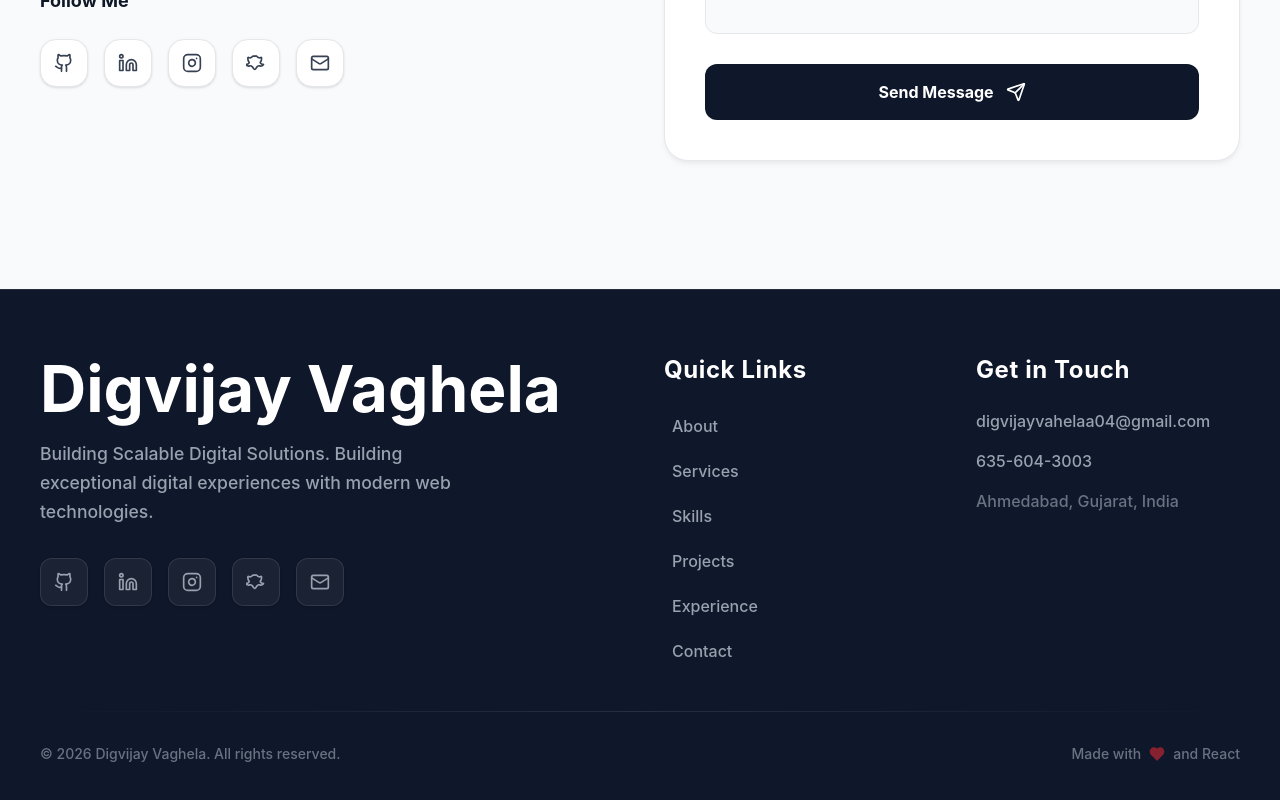
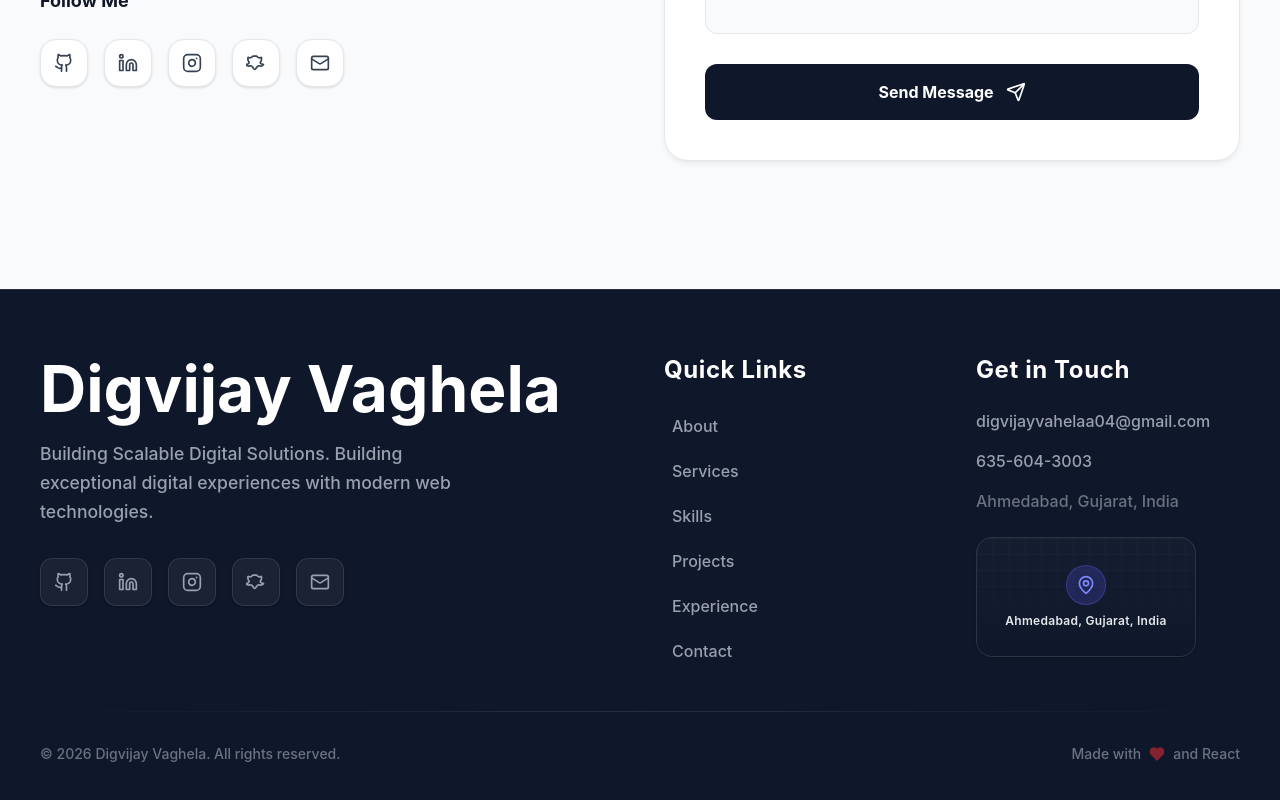
Before and after one commit to digvijayvaghelaa04/Portfolio-Dv, a React (Vite) app: page / in a window 1280 px wide. Shown: the part 8101-8901 px from the top of the page. Built offline with nearby package versions, Linux system fonts and the light colour scheme.

Commit message:
Add footer location map card

```diff
--- a/src/app/components/Footer.tsx
+++ b/src/app/components/Footer.tsx
@@ -1,5 +1,5 @@
 import { motion } from "motion/react";
-import { Github, Linkedin, Mail, Heart, ArrowUp, Instagram } from "lucide-react";
+import { Github, Linkedin, Mail, Heart, ArrowUp, Instagram, MapPin } from "lucide-react";
 import { SnapchatIcon } from "../components/icons/SnapchatIcon";
 import { portfolioData } from "../data/portfolio-data";
 
@@ -126,6 +126,28 @@ export function Footer() {
                 </li>
                 <li className="flex items-center text-gray-500">{portfolioData.personal.location}</li>
               </ul>
+
+              {/* Location Map Card */}
+              <a
+                href="https://maps.app.goo.gl/UZaEWEJfKCtRnght6"
+                target="_blank"
+                rel="noopener noreferrer"
+                aria-label="Open location in Google Maps"
+                className="mt-6 block relative w-full md:w-[220px] h-[120px] rounded-2xl overflow-hidden border border-white/10 bg-[#1E293B]/40 group shadow-sm hover:shadow-lg transition-all duration-300 hover:-translate-y-1 hover:scale-[1.02]"
+              >
+                {/* Map Grid Pattern */}
+                <div className="absolute inset-0 bg-[linear-gradient(to_right,#ffffff1a_1px,transparent_1px),linear-gradient(to_bottom,#ffffff1a_1px,transparent_1px)] bg-[size:1rem_1rem] opacity-30 group-hover:scale-110 transition-transform duration-700" />
+
+                {/* Content Overlay */}
+                <div className="absolute inset-0 flex flex-col items-center justify-center gap-2 bg-gradient-to-t from-[#0F172A] to-transparent">
+                  <div className="w-10 h-10 rounded-full bg-indigo-500/20 border border-indigo-500/30 flex items-center justify-center group-hover:bg-indigo-500/30 transition-colors">
+                    <MapPin className="w-5 h-5 text-indigo-400 drop-shadow-md" />
+                  </div>
+                  <span className="text-gray-200 text-xs font-semibold tracking-wide">
+                    Ahmedabad, Gujarat, India
+                  </span>
+                </div>
+              </a>
             </motion.div>
           </div>
         </div>
```
Also changed, not shown: 5 other files (tests, documents, lock files or other folders).
